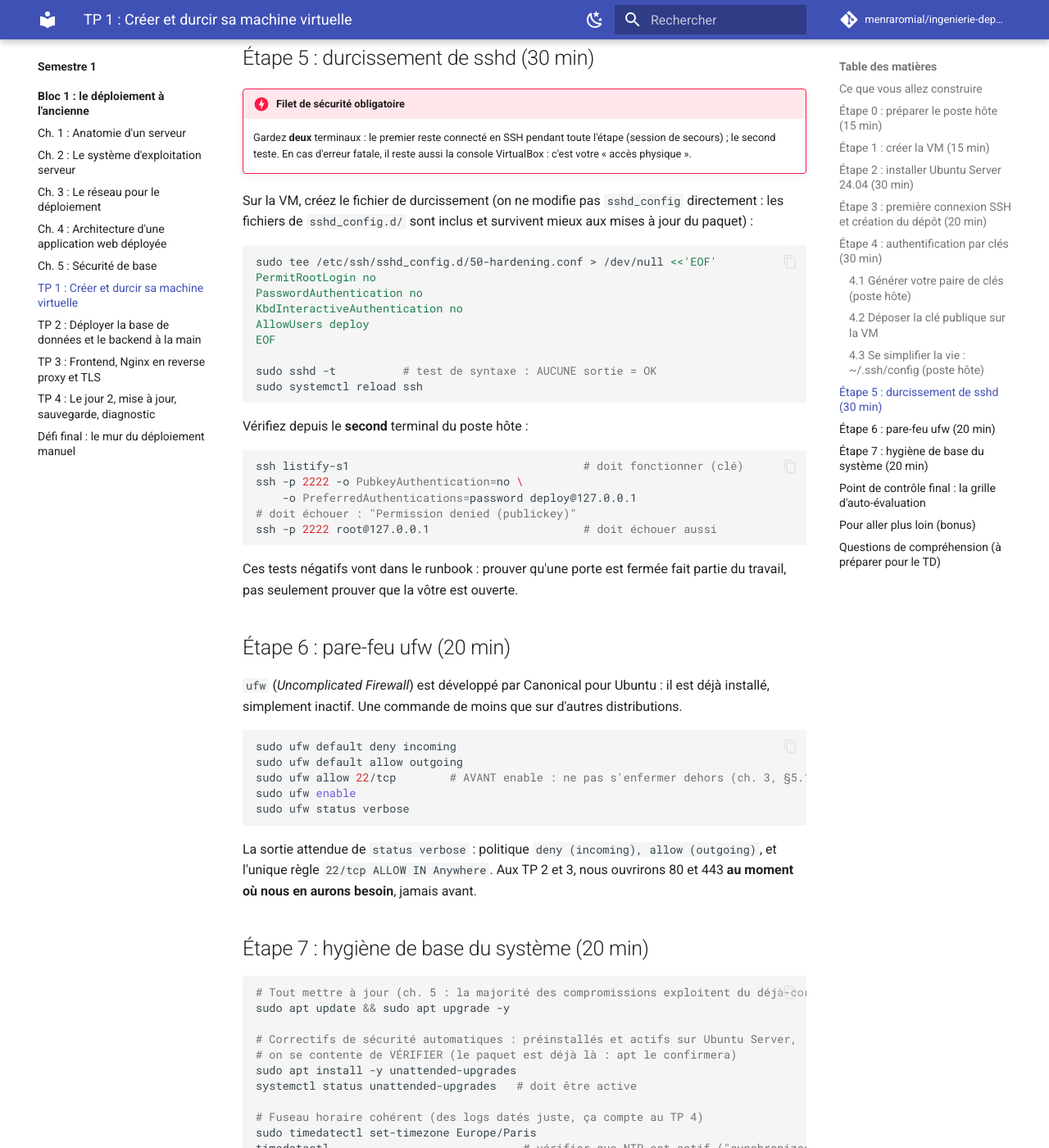
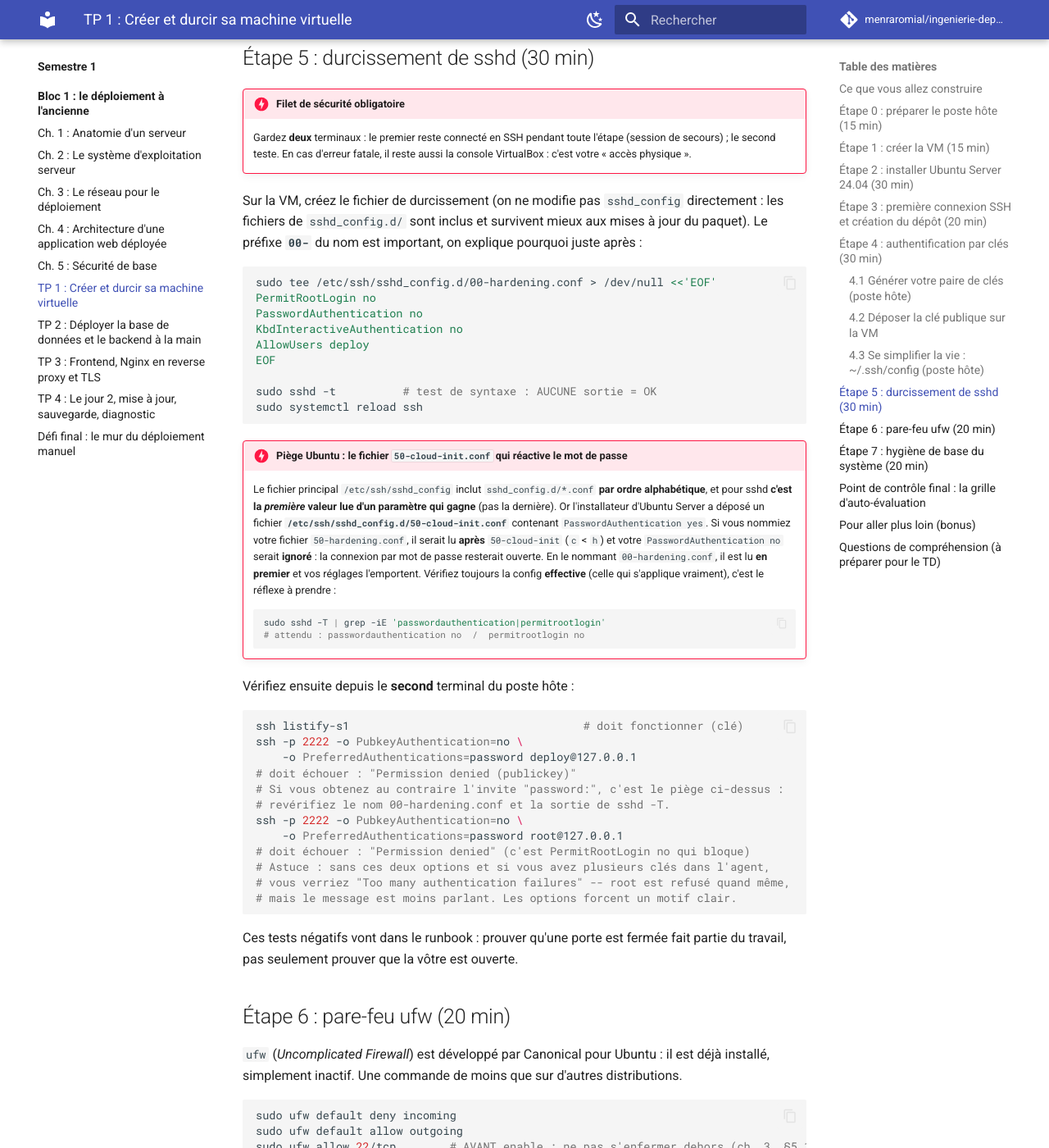
Before and after one commit to menraromial/ingenierie-deploiement, an MkDocs documentation site: the page built from docs/semestre1/bloc1/tp/tp1-vm-ssh-durcissement.md, in a window 1280 px wide and 1400 px high, scrolled down 5938 px. Shown: the whole window at 82% size. Built offline with MkDocs 1.6.1 and Material for MkDocs 9.7.7, drawn with Linux system fonts in a browser that asks for light colours; comment, search, counter and statistics services are not loaded.

Commit message:
Bloc 1 : corrections issues des tests VM (sshd 00-hardening vs cloud-init, tests négatifs propres, traversée /opt/listify pour Nginx, explication certificat auto-signé)

````diff
--- a/docs/semestre1/bloc1/tp/tp1-vm-ssh-durcissement.md
+++ b/docs/semestre1/bloc1/tp/tp1-vm-ssh-durcissement.md
@@ -203,10 +203,10 @@ Les deux dernières lignes règlent définitivement le problème « Too many aut
 !!! danger "Filet de sécurité obligatoire"
     Gardez **deux** terminaux : le premier reste connecté en SSH pendant toute l'étape (session de secours) ; le second teste. En cas d'erreur fatale, il reste aussi la console VirtualBox : c'est votre « accès physique ».
 
-Sur la VM, créez le fichier de durcissement (on ne modifie pas `sshd_config` directement : les fichiers de `sshd_config.d/` sont inclus et survivent mieux aux mises à jour du paquet) :
+Sur la VM, créez le fichier de durcissement (on ne modifie pas `sshd_config` directement : les fichiers de `sshd_config.d/` sont inclus et survivent mieux aux mises à jour du paquet). Le préfixe **`00-`** du nom est important, on explique pourquoi juste après :
 
 ```bash
-sudo tee /etc/ssh/sshd_config.d/50-hardening.conf > /dev/null <<'EOF'
+sudo tee /etc/ssh/sshd_config.d/00-hardening.conf > /dev/null <<'EOF'
 PermitRootLogin no
 PasswordAuthentication no
 KbdInteractiveAuthentication no
@@ -217,14 +217,29 @@ sudo sshd -t          # test de syntaxe : AUCUNE sortie = OK
 sudo systemctl reload ssh
 ```
 
-Vérifiez depuis le **second** terminal du poste hôte :
+!!! danger "Piège Ubuntu : le fichier `50-cloud-init.conf` qui réactive le mot de passe"
+    Le fichier principal `/etc/ssh/sshd_config` inclut `sshd_config.d/*.conf` **par ordre alphabétique**, et pour sshd **c'est la _première_ valeur lue d'un paramètre qui gagne** (pas la dernière). Or l'installateur d'Ubuntu Server a déposé un fichier **`/etc/ssh/sshd_config.d/50-cloud-init.conf`** contenant `PasswordAuthentication yes`. Si vous nommiez votre fichier `50-hardening.conf`, il serait lu **après** `50-cloud-init` (`c` < `h`) et votre `PasswordAuthentication no` serait **ignoré** : la connexion par mot de passe resterait ouverte. En le nommant `00-hardening.conf`, il est lu **en premier** et vos réglages l'emportent. Vérifiez toujours la config **effective** (celle qui s'applique vraiment), c'est le réflexe à prendre :
+
+    ```bash
+    sudo sshd -T | grep -iE 'passwordauthentication|permitrootlogin'
+    # attendu : passwordauthentication no  /  permitrootlogin no
+    ```
+
+Vérifiez ensuite depuis le **second** terminal du poste hôte :
 
 ```bash
 ssh listify-s1                                   # doit fonctionner (clé)
 ssh -p 2222 -o PubkeyAuthentication=no \
     -o PreferredAuthentications=password deploy@127.0.0.1
 # doit échouer : "Permission denied (publickey)"
-ssh -p 2222 root@127.0.0.1                       # doit échouer aussi
+# Si vous obtenez au contraire l'invite "password:", c'est le piège ci-dessus :
+# revérifiez le nom 00-hardening.conf et la sortie de sshd -T.
+ssh -p 2222 -o PubkeyAuthentication=no \
+    -o PreferredAuthentications=password root@127.0.0.1
+# doit échouer : "Permission denied" (c'est PermitRootLogin no qui bloque)
+# Astuce : sans ces deux options et si vous avez plusieurs clés dans l'agent,
+# vous verriez "Too many authentication failures" -- root est refusé quand même,
+# mais le message est moins parlant. Les options forcent un motif clair.
 ```
 
 Ces tests négatifs vont dans le runbook : prouver qu'une porte est fermée fait partie du travail, pas seulement prouver que la vôtre est ouverte.
````
Also changed, not shown: docs/semestre1/bloc1/cours/05-securite-de-base.md (+2 -2 lines), docs/semestre1/bloc1/tp/tp3-frontend-nginx-tls.md (+16 -0 lines).
